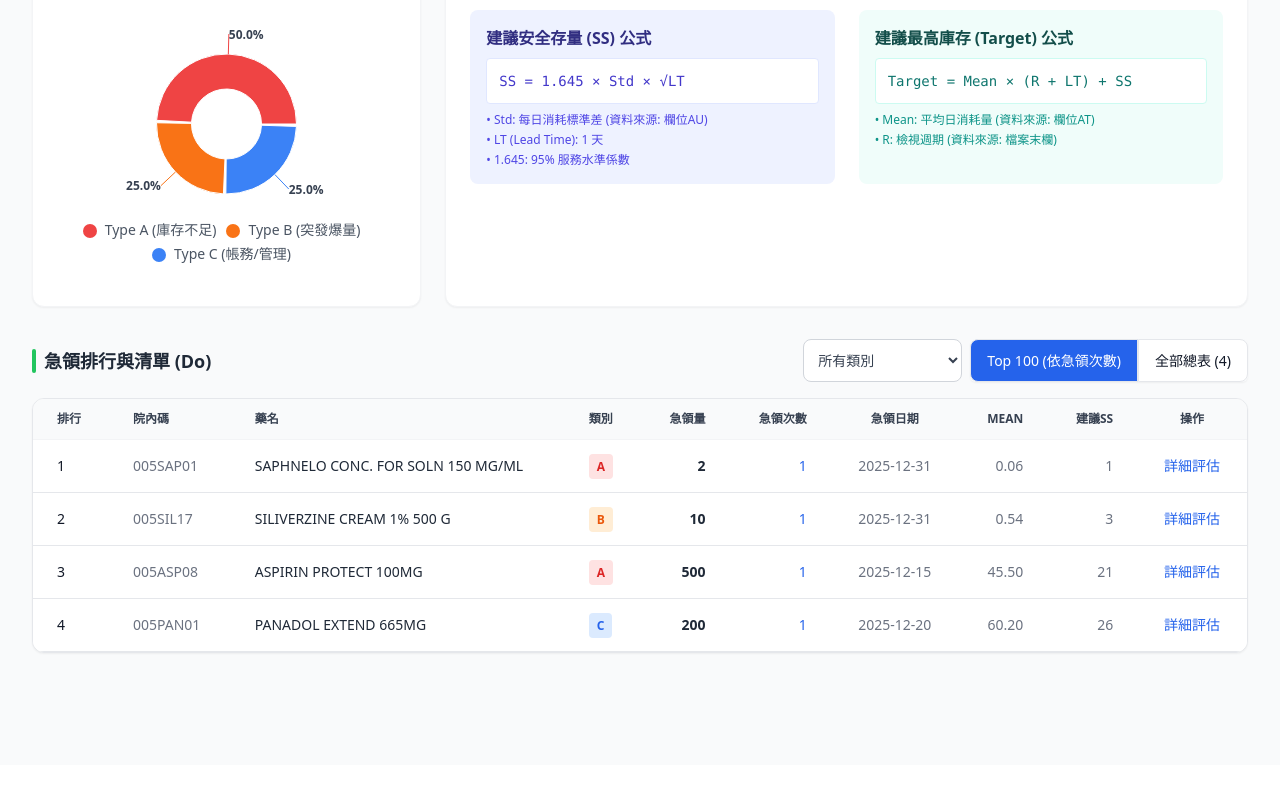
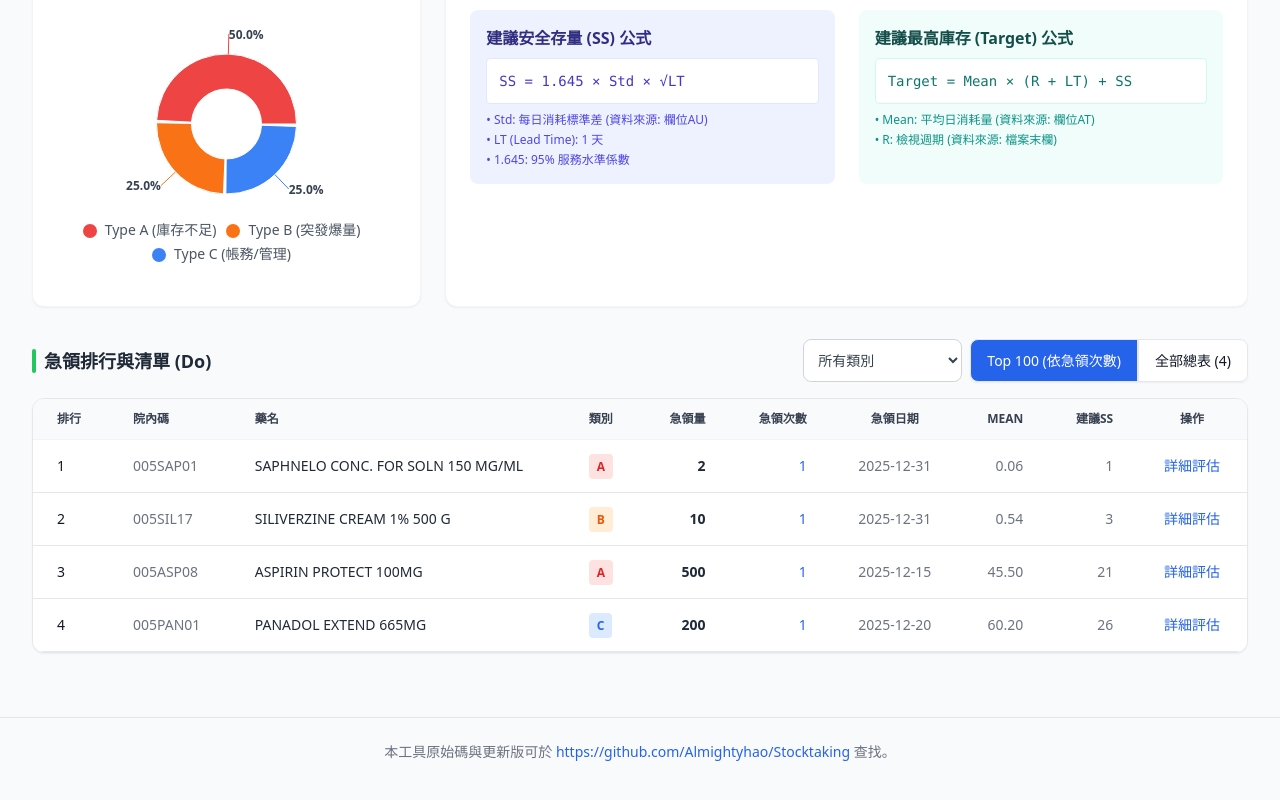
Before and after one commit to Almightyhao/Stocktaking, a React (Vite) app: page / in a window 1280 px wide. Shown: the part 504-1304 px from the top of the page. Before the commit the page ends 1269 px from the top, so only its background shows below. Built offline with nearby package versions, Linux system fonts and the light colour scheme.

Commit message:
Update App.jsx

```diff
--- a/src/App.jsx
+++ b/src/App.jsx
@@ -831,6 +831,22 @@ export default function App() {
                     </div>
                 </section>
             </main>
+            {/* --- 新增頁尾 (Footer) 開始 --- */}
+            <footer className="max-w-7xl mx-auto px-4 py-6 text-center text-sm text-gray-500 border-t border-gray-200 mt-8">
+                <p>
+                    本工具原始碼與更新版可於{' '}
+                    <a
+                        href="https://github.com/Almightyhao/Stocktaking"
+                        target="_blank"
+                        rel="noopener noreferrer"
+                        className="text-blue-600 hover:text-blue-800 hover:underline font-medium"
+                    >
+                        https://github.com/Almightyhao/Stocktaking
+                    </a>
+                    {' '}查找。
+                </p>
+            </footer>
+            {/* --- 新增頁尾 (Footer) 結束 --- */}
 
             {selectedDrug && (
                 <DetailModal
```
